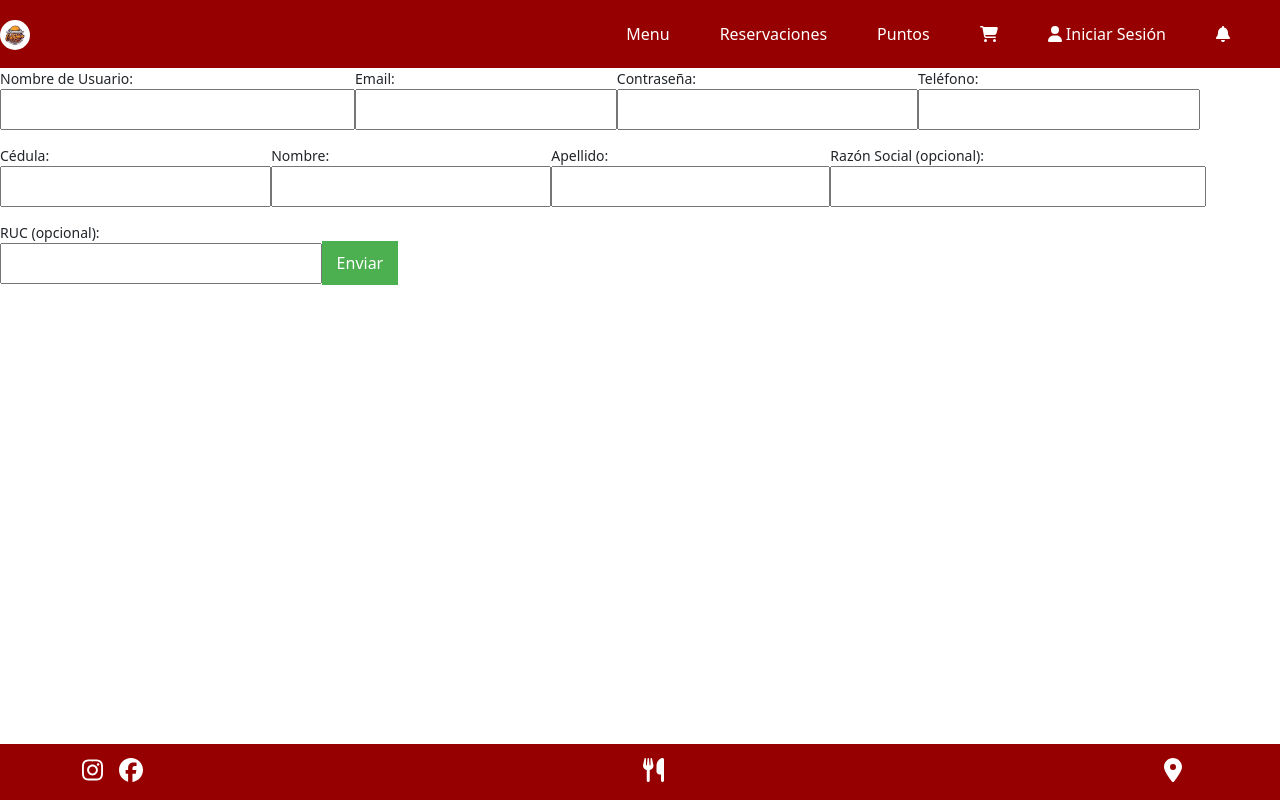
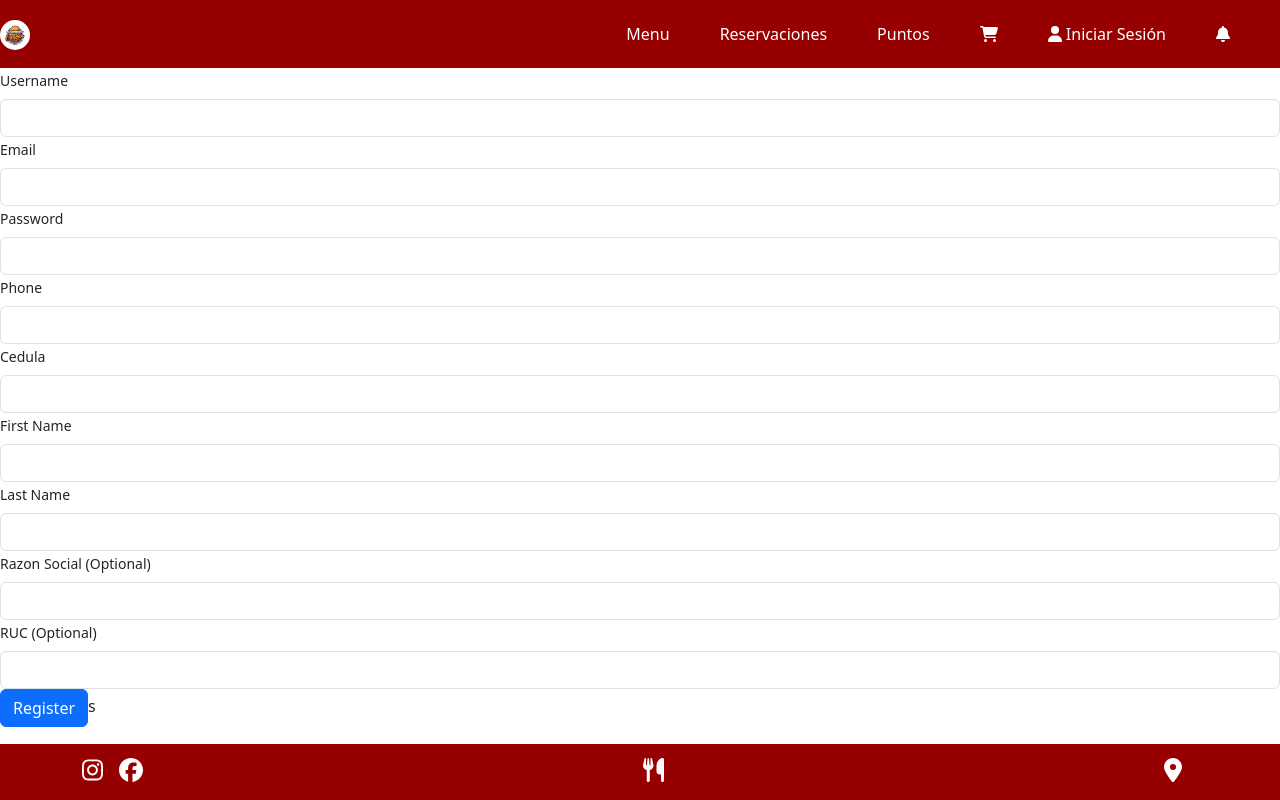
Before and after one commit to cumaki1234/react-project, a React (Vite) app: page /Registro in a window 1280 px wide. Built offline with nearby package versions, Linux system fonts and the light colour scheme.

Commit message:
arreglo de mapa ubicacion sucursal

```diff
--- a/src/App.jsx
+++ b/src/App.jsx
@@ -11,6 +11,7 @@ import LocationCard from './components/cards';
 import BottomBar2 from './components/BottomBar2';
 import MapUbiS from './components/MapaUbicacion';
 import EditarUser from './components/EditarUser';
+import RegistrationForm2 from './components/RegistroUser';
 
 function App() {
   return (
@@ -24,13 +25,13 @@ function App() {
       <Routes>
         <Route path="/" element={<MiCarrusel/>}/>
         <Route path="/Mapa" element={<Map/>} />
-        <Route path='/Registro' element={<RegistrationForm/>}/>
+        <Route path='/Registro' element={<RegistrationForm2/>}/>
         <Route path='/ubicacion' element={<LocationCard/>}/>
         <Route path='/ubicacionS' element={<MapUbiS/>}/>
         <Route path='/Perfil' element={<EditarUser/>}/>
     </Routes>
+    <BottomBar2/>
 
-    <BottomBar2/>
     </Router>
 
   </div>
--- a/src/BottomBar2.css
+++ b/src/BottomBar2.css
@@ -3,6 +3,8 @@
 .bottom-bar {
     background-color: #970000; /* Personaliza el color de fondo */
     color: #970000; /* Personaliza el color del texto */
+
+
   }
 
   .bottom-bar-brand {
--- a/src/card.css
+++ b/src/card.css
@@ -1,4 +1,26 @@
-/* TuArchivoDeEstilos.css */
+
+
+.location-card-container {
+  display: flex;
+  height: 100vh; /* Establece la altura completa de la pantalla */
+  float: left;
+}
+
+.location-card-scroll {
+  overflow-y: auto; /* Agrega un scroll vertical si es necesario */
+  max-height: 100vh; /* Establece la altura máxima para la sección de las tarjetas */
+}
+
+.location-card {
+  display: flex;
+  flex-direction: column;
+}
+
+.location-map {
+  flex: 1;
+}
+
+
 
 /*ESTILO PARA IMAGEN*/
 .card-title {
--- a/src/components/BottomBar2.jsx
+++ b/src/components/BottomBar2.jsx
@@ -10,7 +10,7 @@ const BottomBar2 = () => {
     <Tooltip id="tooltip">{text}</Tooltip>
   );
   return (
-    <Navbar fixed="bottom" className="bottom-bar">
+    <Navbar fixed="bottom" style={{ position: 'fixed', bottom: 0, width: '100%' }} className="bottom-bar">
     <Container>
       <Navbar.Brand className="bottom-bar-brand">
       <OverlayTrigger
--- a/src/components/Carrusel.jsx
+++ b/src/components/Carrusel.jsx
@@ -3,7 +3,7 @@ import { Carousel, Card } from 'react-bootstrap';
 import burguerImage from '../assets/images/burguer.png';
 import nose from '../assets/images/god1.jpg';
 import bestia from '../assets/images/prueba.jpg';
-
+import MapUbiS from '../components/MapaUbicacion';
 import BottomBar2 from './BottomBar2';
 import '../MiCarrusel.css';
 
@@ -107,7 +107,7 @@ function MiCarrusel() {
                 </Card>
             </div>
             {/* Fin de Cards */}
-<BottomBar2/>
+
         </div>
     );
 }
--- a/src/components/MapaUbicacion.jsx
+++ b/src/components/MapaUbicacion.jsx
@@ -2,20 +2,22 @@ import React from 'react';
 import { MapContainer, TileLayer, Marker, Popup } from 'react-leaflet';
 import 'leaflet/dist/leaflet.css';
 
-const MapUbiS = () => {
+const MapUbiS = (showMarker ) => {
   const center = [-1.0156184261766825, -79.46708471010693]; // Coordenadas del centro del mapa
 
   return (
-    <MapContainer center={center} zoom={13} style={{ height: '500px', width: '100%' }}>
+    <MapContainer center={center} zoom={13} style={{ height: '620px', width: '300%' }}>
       <TileLayer
         url="https://{s}.tile.openstreetmap.org/{z}/{x}/{y}.png"
         attribution='&copy; <a href="https://www.openstreetmap.org/copyright">OpenStreetMap</a> contributors'
       />
+      {showMarker && (
       <Marker position={center}>
         <Popup>
         Quevedo, Avda Walter Andrade <br/> frente a la Gasolinera La Chiquita
         </Popup>
       </Marker>
+      )}
     </MapContainer>
   );
 };
--- a/src/components/RegistroUser.jsx
+++ b/src/components/RegistroUser.jsx
@@ -1,157 +1,141 @@
 import React, { useState } from 'react';
-import { ToastContainer, toast } from 'react-toastify';
-import 'react-toastify/dist/ReactToastify.css';
-import TextField from '@mui/material/TextField';
-import Button from '@mui/material/Button';
+
+
 import Box from '@mui/material/Box';
+import { Form, Button } from 'react-bootstrap';
 
 import '../RegistroUser.css';
 
-const RegistroUsuario = () => {
-  const [formData, setFormData] = useState({
-    nombreusuario: '',
-    contrasena: '',
-    telefono: '',
-    confirmarContrasena: '',
-    identificacion: '',
-    correo: '',
-    nombre: '',
-    apellido: '',
-  });
-
-  const handleChange = (event) => {
-    const { name, value } = event.target;
-    setFormData({ ...formData, [name]: value });
-  };
-
-  const handleSubmit = (event) => {
-    event.preventDefault();
 
 
 
-    // Limpiar los campos después de enviar el formulario
-    setFormData({
-      nombreusuario: '',
-      contrasena: '',
-      telefono: '',
-      confirmarContrasena: '',
-      identificacion: '',
-      correo: '',
-      nombre: '',
-      apellido: '',
-    });
+const RegistrationForm2= () => {
+  const [formData, setFormData] = useState({
+    username: '',
+    email: '',
+    password: '',
+    phone: '',
+    cedula: '',
+    firstName: '',
+    lastName: '',
+    optionalFields: {
+      razonSocial: '',
+      ruc: '',
+    },
+  });
+
+  const handleChange = (e) => {
+    const { name, value } = e.target;
+    setFormData((prevData) => ({
+      ...prevData,
+      [name]: value,
+    }));
   };
 
-  const textFieldStyle = { marginBottom: '7px' }; // Ajusta este valor según sea necesario
+  const handleSubmit = (e) => {
+    e.preventDefault();
+    // Handle form submission (e.g., send data to backend)
+    console.log('Form data submitted:', formData);
+  };
 
   return (
+    <Form onSubmit={handleSubmit}>
+      <Form.Group controlId="username">
+        <Form.Label>Username</Form.Label>
+        <Form.Control
+          type="text"
+          name="username"
+          value={formData.username}
+          onChange={handleChange}
+          required
+        />
+      </Form.Group>
+      <Form.Group controlId="email">
+        <Form.Label>Email</Form.Label>
+        <Form.Control
+          type="email"
+          name="email"
+          value={formData.email}
+          onChange={handleChange}
+          required
+        />
+      </Form.Group>
+      <Form.Group controlId="password">
+        <Form.Label>Password</Form.Label>
+        <Form.Control
+          type="password"
+          name="password"
+          value={formData.password}
+          onChange={handleChange}
+          required
+        />
+      </Form.Group>
+      <Form.Group controlId="phone">
+        <Form.Label>Phone</Form.Label>
+        <Form.Control
+          type="tel"
+          name="phone"
+          value={formData.phone}
+          onChange={handleChange}
+          required
+        />
+      </Form.Group>
+      <Form.Group controlId="cedula">
+        <Form.Label>Cedula</Form.Label>
+        <Form.Control
+          type="text"
+          name="cedula"
+          value={formData.cedula}
+          onChange={handleChange}
+          required
+        />
+      </Form.Group>
+      <Form.Group controlId="firstName">
+        <Form.Label>First Name</Form.Label>
+        <Form.Control
+          type="text"
+          name="firstName"
+          value={formData.firstName}
+          onChange={handleChange}
+          required
+        />
+      </Form.Group>
+      <Form.Group controlId="lastName">
+        <Form.Label>Last Name</Form.Label>
+        <Form.Control
+          type="text"
+          name="lastName"
+          value={formData.lastName}
+          onChange={handleChange}
+          required
+        />
+      </Form.Group>
+      {/* Optional fields */}
+      <Form.Group controlId="razonSocial">
+        <Form.Label>Razon Social (Optional)</Form.Label>
+        <Form.Control
+          type="text"
+          name="optionalFields.razonSocial"
+          value={formData.optionalFields.razonSocial}
+          onChange={handleChange}
+        />
+      </Form.Group>
+      <Form.Group controlId="ruc">
+        <Form.Label>RUC (Optional)</Form.Label>
+        <Form.Control
+          type="text"
+          name="optionalFields.ruc"
+          value={formData.optionalFields.ruc}
+          onChange={handleChange}
+        />
+      </Form.Group>
+      <Button variant="primary" type="submit">
+        Register
+      </Button>
+s    </Form>
 
-    <Box className="container">
-      <Box className="form-container">
 
-        <form onSubmit={handleSubmit}>
-          <TextField
-            style={textFieldStyle}
-            label="Nombre de Usuario"
-            type="text"
-            name="nombreusuario"
-            value={formData.nombreusuario}
-            onChange={handleChange}
-            fullWidth
-            required
-            InputLabelProps={{ shrink: Boolean(formData.nombreusuario) }}
-          />
-
-          <TextField
-            style={textFieldStyle}
-            label="Contraseña"
-            type="password"
-            name="contrasena"
-            value={formData.contrasena}
-            onChange={handleChange}
-            fullWidth
-            required
-            InputLabelProps={{ shrink: Boolean(formData.contrasena) }}
-          />
-
-          <TextField
-            style={textFieldStyle}
-            label="Confirmar Contraseña"
-            type="password"
-            name="confirmarContrasena"
-            value={formData.confirmarContrasena}
-            onChange={handleChange}
-            fullWidth
-            required
-            InputLabelProps={{ shrink: Boolean(formData.confirmarContrasena) }}
-          />
-
-          <TextField
-            style={textFieldStyle}
-            label="Nombre"
-            type="text"
-            name="nombre"
-            value={formData.nombre}
-            onChange={handleChange}
-            fullWidth
-            required
-            InputLabelProps={{ shrink: Boolean(formData.nombre) }}
-          />
-
-          <TextField
-            style={textFieldStyle}
-            label="Apellido"
-            type="text"
-            name="apellido"
-            value={formData.apellido}
-            onChange={handleChange}
-            fullWidth
-            required
-            InputLabelProps={{ shrink: Boolean(formData.apellido) }}
-          />
-
-          <TextField
-            style={textFieldStyle}
-            label="Correo"
-            type="email"
-            name="correo"
-            value={formData.correo}
-            onChange={handleChange}
-            fullWidth
-            required
-            InputLabelProps={{ shrink: Boolean(formData.correo) }}
-          />
-
-          <TextField
-            style={textFieldStyle}
-            label="Identificación"
-            type="text"
-            name="identificacion"
-            value={formData.identificacion}
-            onChange={handleChange}
-            fullWidth
-            required
-            InputLabelProps={{ shrink: Boolean(formData.identificacion) }}
-          />
-
-          <TextField
-            style={textFieldStyle}
-            label="Teléfono"
-            type="tel"
-            name="telefono"
-            value={formData.telefono}
-            onChange={handleChange}
-            fullWidth
-            required
-            InputLabelProps={{ shrink: Boolean(formData.telefono) }}
-          />
-          <Button type="submit" variant="contained" color="primary">
-            Registrarse
-          </Button>
-        </form>
-      </Box>
-    </Box>
   );
 };
 
-export default RegistroUsuario;
+export default RegistrationForm2;
```
Also changed, not shown: src/components/cards.jsx (+45 -19 lines).
